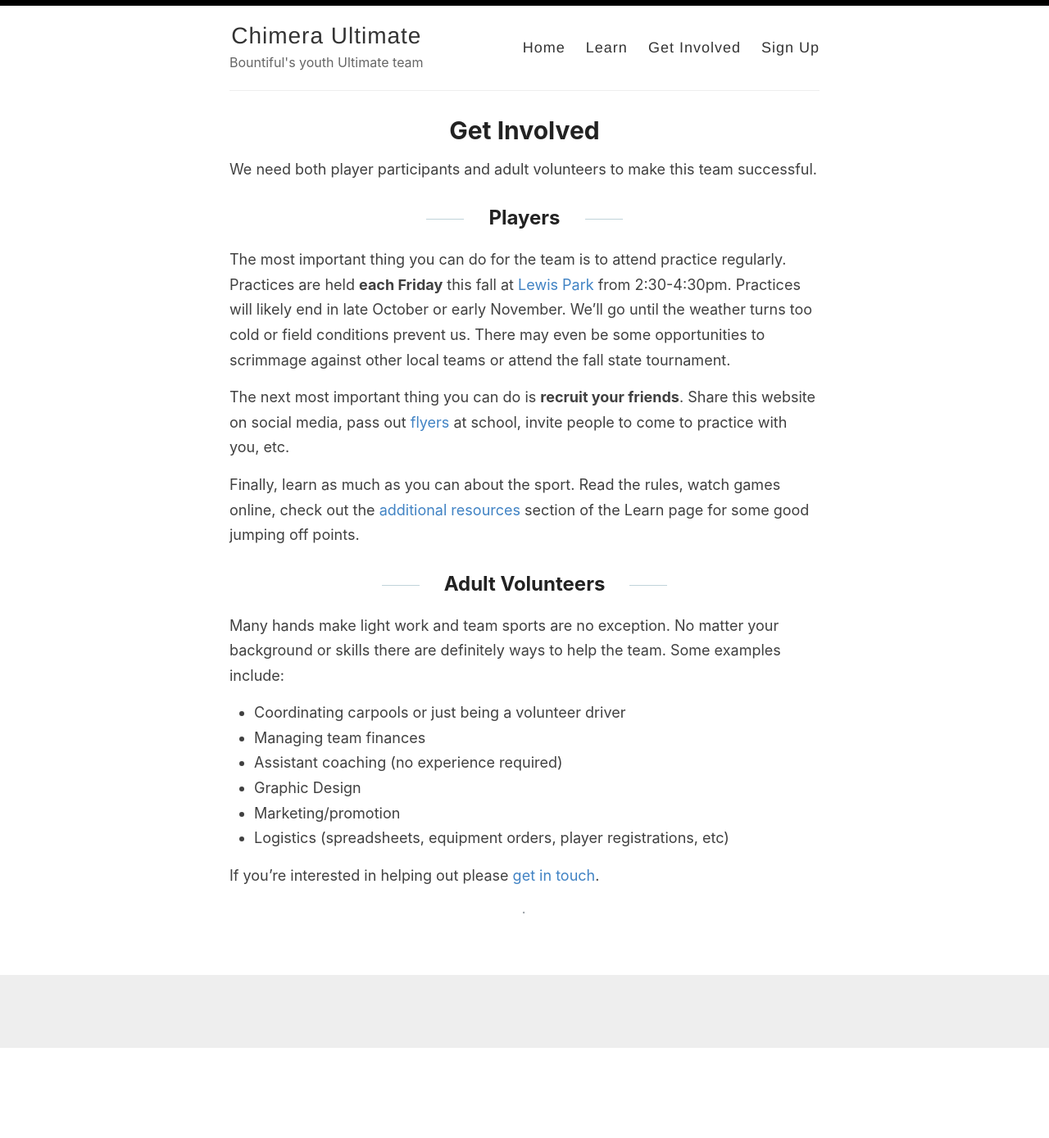
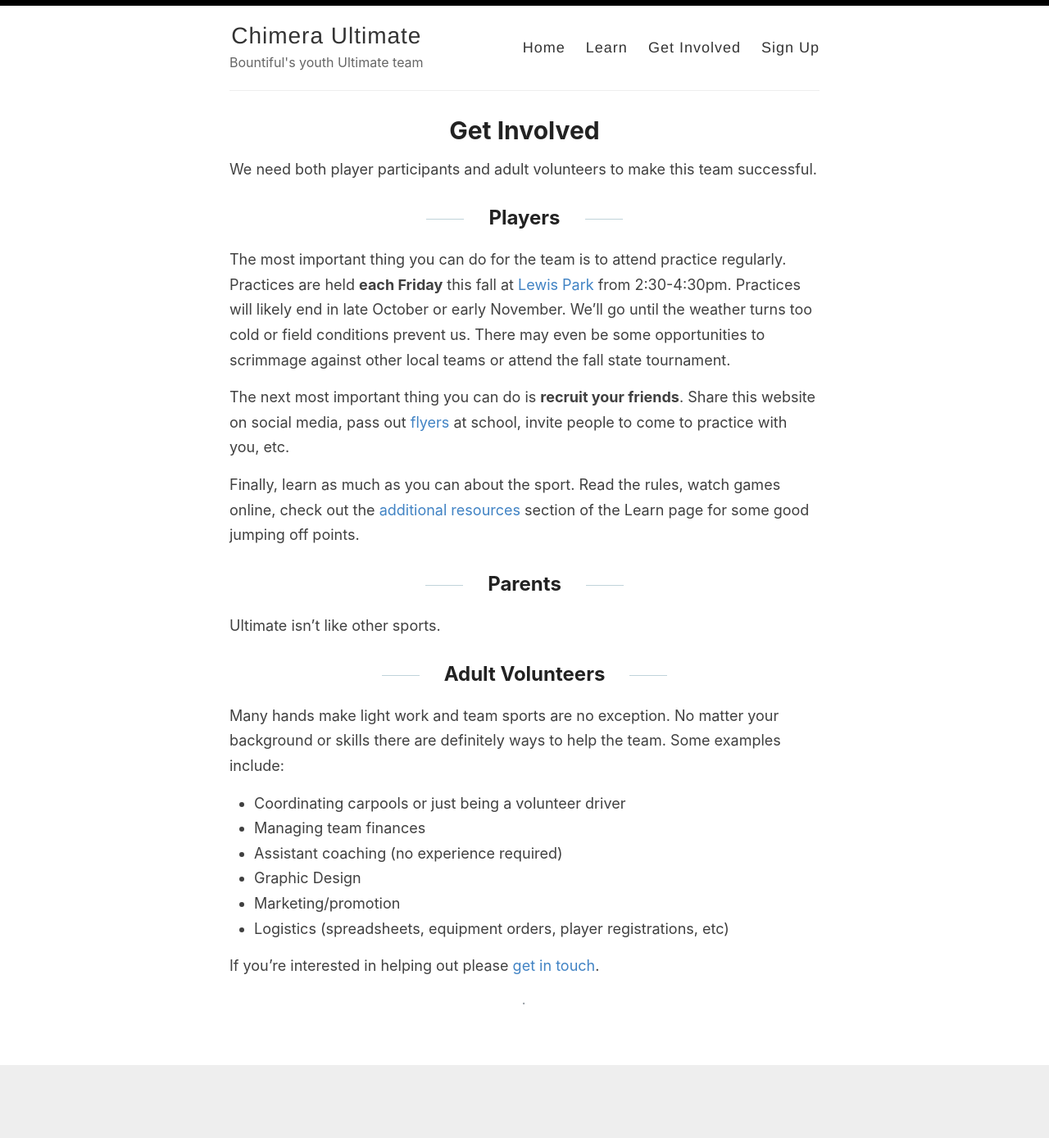
Before and after one commit to outerim/bountiful-ultimate, a Jekyll site: the page built from _pages/participate.md, in a window 1280 px wide. Shown: the whole page at 82% size. Built offline with Jekyll 4.4.1, drawn with Linux system fonts in a browser that asks for light colours; before the commit the page ends 1279 px from its top, so only the background shows below that.

Commit message:
Added spectator guide

```diff
--- a/_pages/participate.md
+++ b/_pages/participate.md
@@ -14,6 +14,10 @@ The next most important thing you can do is **recruit your friends**. Share this
 
 Finally, learn as much as you can about the sport. Read the rules, watch games online, check out the [additional resources](/learn#additional-resources) section of the Learn page for some good jumping off points.
 
+## Parents
+
+Ultimate isn't like other sports.
+
 ## Adult Volunteers
 
 Many hands make light work and team sports are no exception. No matter your background or skills there are definitely ways to help the team. Some examples include:
```
